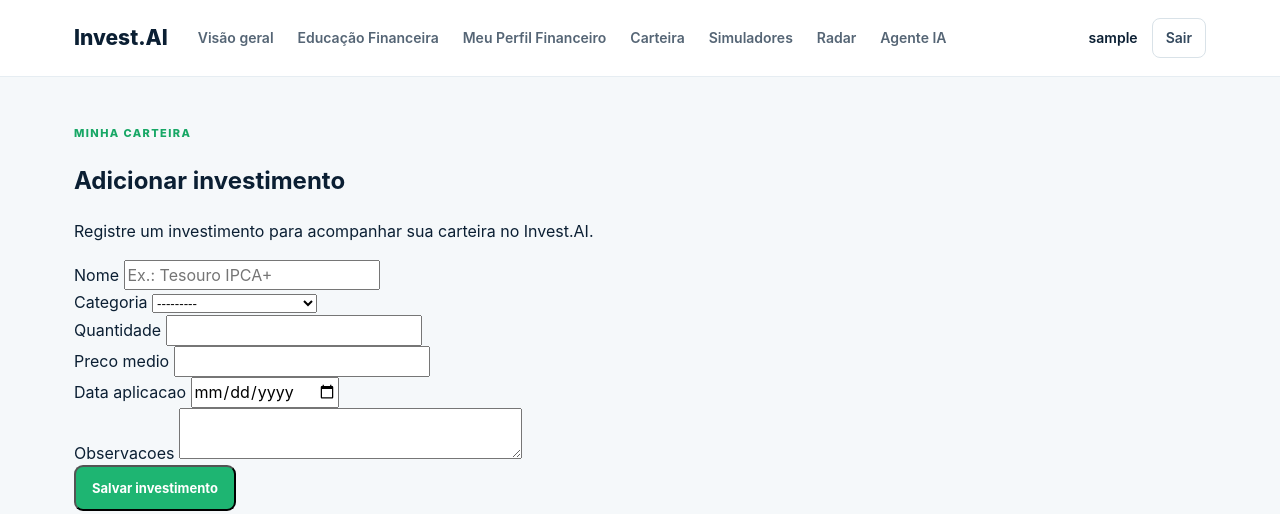
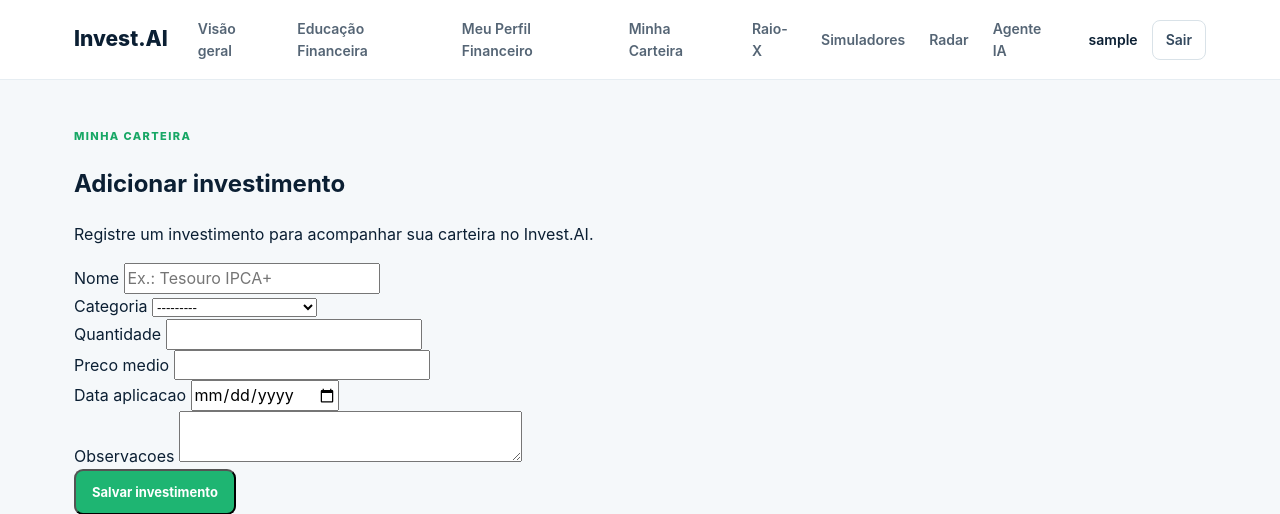
Before and after one commit to mbalbuquerque/invest.ia, a Django app: page /carteira/novo/ in a window 1280 px wide. Shown: the top 514 px of the page. Run offline with Django 5.2, Linux system fonts and the light colour scheme; the visitor is signed in with stand-in values (Sample User, id 1).

Commit message:
fix: adiciona acesso a carteira e raio-x no menu

```diff
--- a/templates/accounts/base_app.html
+++ b/templates/accounts/base_app.html
@@ -57,8 +57,12 @@
                     Meu Perfil Financeiro
                 </a>
 
-                <a href="#">
-                    Carteira
+                <a href="{% url 'carteira:minha_carteira' %}">
+    Minha Carteira
+</a>
+
+<a href="{% url 'carteira:raio_x' %}">
+    Raio-X
 </a>
 
 <a href="#">
```
Lines whose indentation alone changed are shown as unchanged.
